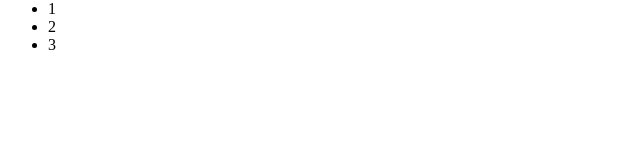
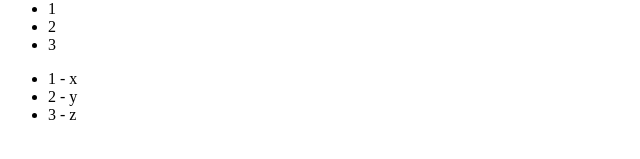
Before and after one commit to WbDmitry/vue3-training, a Vue app: page / in a window 1280 px wide. Shown: the part 195-354 px from the top of the page, without its empty margins (0-640 px from the left). Built offline with nearby package versions, Linux system fonts and the light colour scheme.

Commit message:
Вывел ключи массива в виде списка

```diff
--- a/src/App.vue
+++ b/src/App.vue
@@ -10,6 +10,7 @@ export default {
 			num1: 10,
 			num2: 6,
 			arr: [1, 2, 3],
+			arr2: ['x', 'y', 'z'],
 			obj: { x: 1, y: 2, z: 3 },
 			textParagraph: 'Что такое Lorem Ipsum?',
 			cost: 2000,
@@ -169,6 +170,9 @@ export default {
 	<ul>
 		<li v-for="items in arr">{{ items }}</li>
 	</ul>
+	<ul>
+		<li v-for="(items, key) in arr2"> {{ key + 1 }} - {{ items }}</li>
+	</ul>
 </template>
 
 <style>
```
